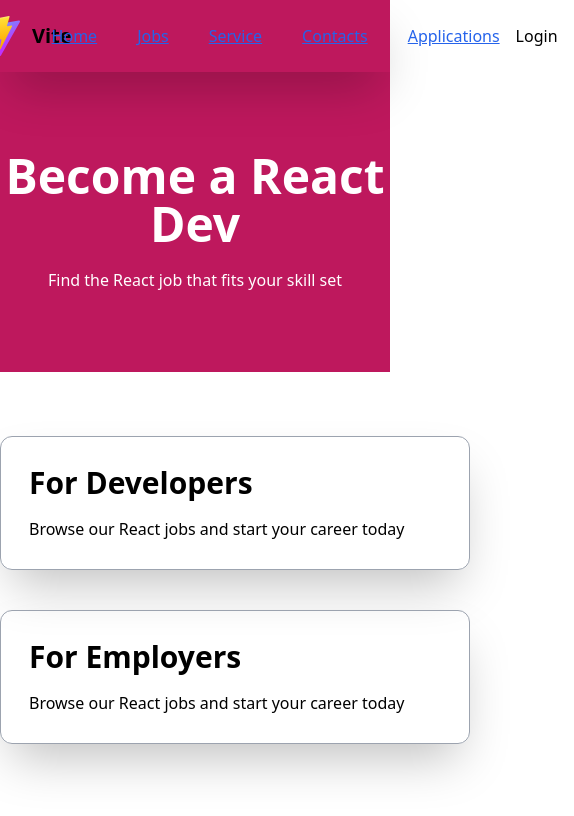
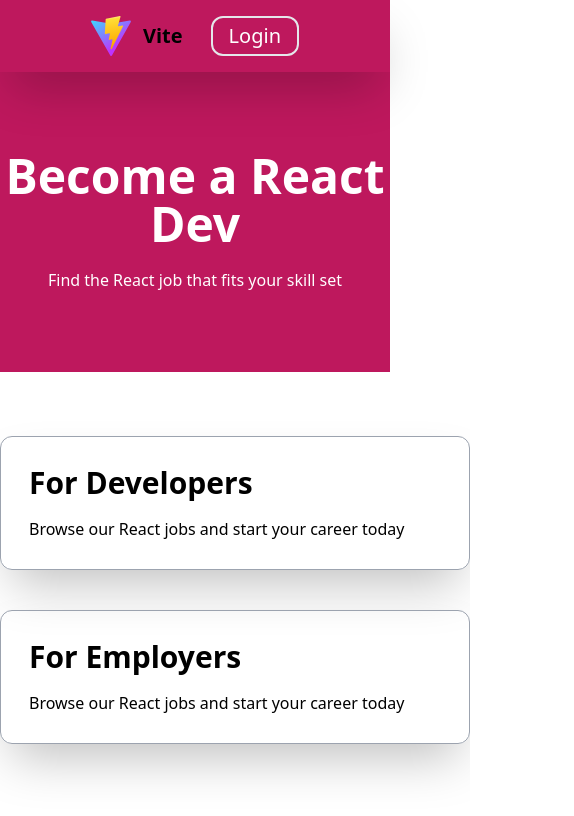
Before and after one commit to Obasky007/React, a React (Vite) app: page / in a window 390 px wide. Shown: the top 816 px of the page, 574 px wide, since content can reach past the window. Built offline with nearby package versions, Linux system fonts and the light colour scheme.

Commit message:
first commit

```diff
--- a/src/Components/Header.jsx
+++ b/src/Components/Header.jsx
@@ -3,12 +3,12 @@ import React from "react";
 function Header() {
   return (
     <div>
-      <nav className="bg-pink-700 flex justify-around items-center py-4 sticky shadow-2xl">
+      <nav className="bg-pink-700 flex md:justify-around justify-center md:gap-0 gap-7 items-center py-4 sticky shadow-2xl">
         <div className="flex justify-center items-center gap-3">
           <img src="vite.svg" alt="" className="w-10 h-10" />
           <h1 className="font-bold text-xl ">Vite</h1>
         </div>
-        <div>
+        <div className="md:block hidden">
           <ol className="text-blue-600 underline flex justify-center items-center gap-10">
             <li>Home</li>
             <li>Jobs</li>
@@ -17,7 +17,7 @@ function Header() {
             <li>Applications</li>
           </ol>
         </div>
-        <button className="bg-white px-4 py-1 rounded-xl">Login</button>
+        <button className="bg-transparent hover:bg-white px-4 py-1 rounded-xl text-white text-xl border-2 hover:text-pink-700">Login</button>
       </nav>
     </div>
   );
```
